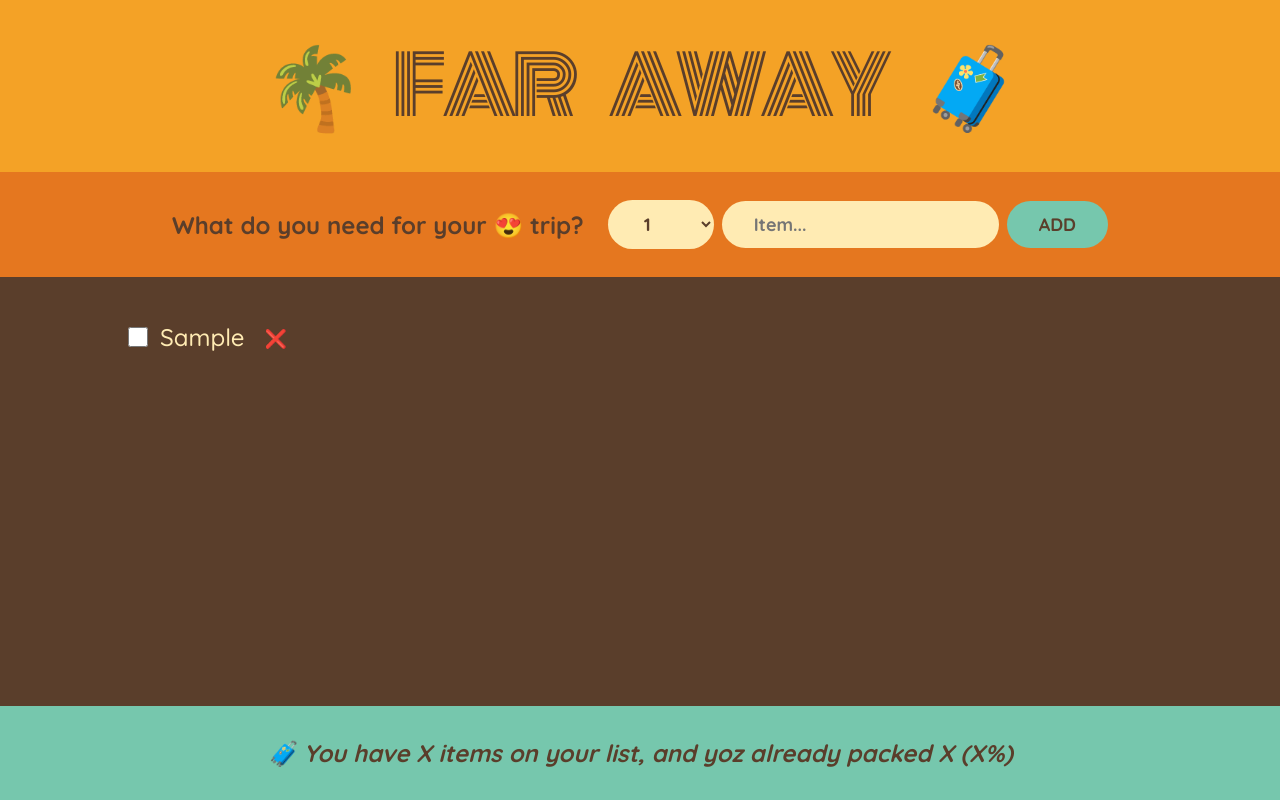
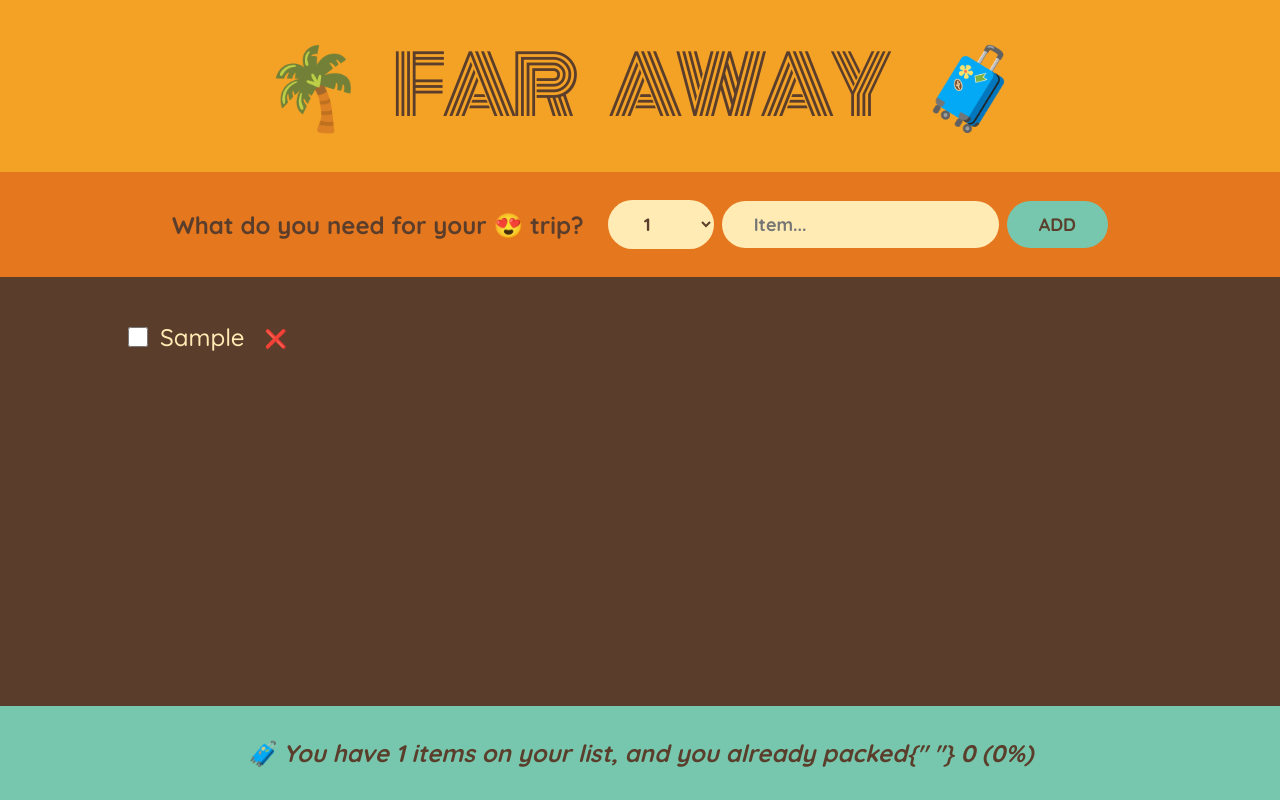
Before and after one commit to gulsahbayazit/Travel-App, a React (Create React App) app: page / in a window 1280 px wide. Both pictures are taken after typing "Sample" into the empty fields and a click on the button "ADD". Built offline with nearby package versions, Linux system fonts and the light colour scheme.

Commit message:
Calculating Statistics

```diff
--- a/src/App.js
+++ b/src/App.js
@@ -27,7 +27,7 @@
         onDeleteItem={handleDeleteItem}
         onToggleItem={handleToggleItem}
       />
-      <Stats />
+      <Stats items={items} />
     </div>
   );
 }
@@ -110,10 +110,22 @@
   );
 }
 
-function Stats() {
+function Stats({ items }) {
+  if (!items.length) return;
+  <p className="stats">
+    <em>Start adding some items to your packing list</em>
+  </p>;
+  const numItems = items.length;
+  const numPacked = items.filter((item) => items.packed).length;
+  const percentage = Math.round((numPacked / numItems) % 100);
   return (
     <footer className="stats">
-      <em> 🧳 You have X items on your list, and yoz already packed X (X%)</em>
+      <em>
+        {percentage === 100
+          ? "You got everything! Ready to go + "
+          : `🧳 You have ${numItems} items on your list, and you already packed{" "}
+        ${numPacked} (${percentage}%)`}
+      </em>
     </footer>
   );
 }
```
